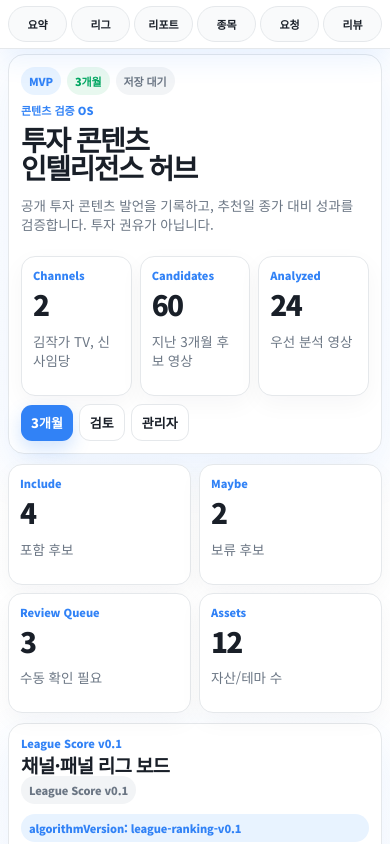
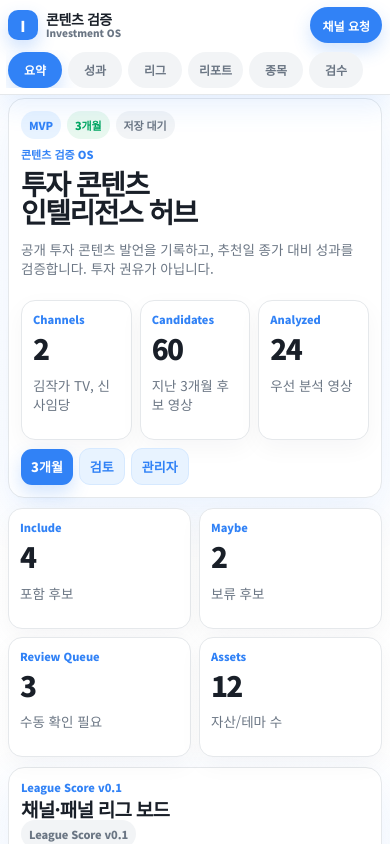
Before and after one commit to andysongpro/investment-content-dashboard, a Next.js app: page / in a window 390 px wide. Shown: the top 844 px of the page. Built offline with nearby package versions, Linux system fonts and the light colour scheme.

Commit message:
Redesign mobile global app header

```diff
--- a/app/globals.css
+++ b/app/globals.css
@@ -38,8 +38,9 @@ button, input, select, textarea {
   font: inherit;
 }
 a { color: inherit; }
-p, input, select, button, a { overflow-wrap: anywhere; }
-h1, h2, h3, strong, .label, .eyebrow, .chip, .status-chip, .admin-tab span, .admin-step strong { word-break: keep-all; overflow-wrap: normal; }
+p, input, select { overflow-wrap: anywhere; }
+button, a { overflow-wrap: normal; }
+h1, h2, h3, strong, .label, .eyebrow, .chip, .status-chip, .btn, .mobile-sticky-nav a, .admin-tab span, .admin-step strong { word-break: keep-all; overflow-wrap: normal; }
 
 .container { max-width: 1180px; margin: 0 auto; padding: 28px 20px 60px; }
 .hero { display: grid; grid-template-columns: minmax(0, 1.35fr) minmax(320px, .85fr); gap: 20px; }
@@ -73,8 +74,8 @@ p { line-height: 1.68; }
 .input, .select { width: 100%; border: 1px solid var(--line); border-radius: 14px; background: var(--toss-gray-50); color: var(--text); padding: 12px 13px; outline: none; min-height: 44px; }
 .input:focus, .select:focus { border-color: var(--accent); box-shadow: 0 0 0 4px rgba(49, 130, 246, .14); background: #fff; }
 .error { color: var(--red); font-size: 12px; margin-top: 2px; }
-.btn { border: 0; background: var(--accent); color: #fff; padding: 12px 14px; border-radius: 14px; font-weight: 950; cursor: pointer; min-height: 44px; display: inline-flex; align-items: center; justify-content: center; text-align: center; box-shadow: 0 8px 18px rgba(49, 130, 246, .22); }
-.btn.secondary { background: #fff; color: var(--text); border: 1px solid var(--line); box-shadow: none; }
+.btn { border: 0; background: var(--accent); color: #fff; padding: 12px 16px; border-radius: 14px; font-weight: 900; cursor: pointer; min-height: 44px; display: inline-flex; align-items: center; justify-content: center; text-align: center; white-space: nowrap; text-decoration: none; box-shadow: 0 8px 18px rgba(49, 130, 246, .22); }
+.btn.secondary { background: var(--toss-blue-soft); color: var(--accent); border: 1px solid #d6e9ff; box-shadow: none; }
 .btn.small { padding: 8px 10px; font-size: 12px; }
 .btn:hover { filter: brightness(1.04); }
 .kpi { display: grid; grid-template-columns: repeat(4, minmax(0,1fr)); gap: 12px; }
@@ -143,17 +144,18 @@ p { line-height: 1.68; }
 .price-journey div { display: grid; gap: 3px; }
 .price-journey span, .price-journey small, .performance-price-line span, .performance-source small, .card-disclaimer { color: var(--muted); font-size: 12px; font-weight: 800; }
 .price-journey strong { font-size: 17px; letter-spacing: -.03em; white-space: nowrap; }
-.journey-arrow { color: var(--dim); font-weight: 900; letter-spacing: -.08em; }
+.journey-arrow { min-width: 22px; color: var(--dim); font-weight: 900; text-align: center; }
 .performance-price-line { display: flex; justify-content: space-between; gap: 10px; padding: 8px 0; border-top: 1px solid var(--line); border-bottom: 1px solid var(--line); }
 .performance-source { display: grid; gap: 4px; }
 .performance-source p { margin: 0; color: var(--text); font-weight: 800; }
 .performance-detail { display: grid; gap: 8px; }
-.performance-detail summary { min-height: 32px; display: flex; align-items: center; color: var(--accent); font-size: 12px; font-weight: 950; cursor: pointer; list-style-position: inside; }
+.performance-detail summary { min-height: 34px; display: inline-flex; align-items: center; justify-content: center; width: fit-content; max-width: 100%; padding: 0 12px; border: 1px solid #d6e9ff; border-radius: 999px; background: var(--toss-blue-soft); color: var(--accent); font-size: 12px; font-weight: 900; cursor: pointer; list-style: none; white-space: nowrap; }
+.performance-detail summary::-webkit-details-marker { display: none; }
 .performance-detail[open] { padding-top: 2px; }
 .performance-detail[open] .performance-source { margin-top: 4px; }
 .card-disclaimer { margin: 0; }
 
-.mobile-sticky-nav { display: none; }
+.mobile-global-header, .mobile-sticky-nav { display: none; }
 .mobile-only { display: none; }
 
 .admin-shell { overflow-x: hidden; }
@@ -337,43 +339,108 @@ p { line-height: 1.68; }
   .timeline, .grid-4, .grid-3, .kpi, .report-grid, .performance-card-grid { grid-template-columns: repeat(2, minmax(0, 1fr)); }
   .equal-grid, .request-grid { grid-template-columns: 1fr; }
 }
-@media (max-width: 560px) {
+@media (max-width: 760px) {
   .container {
     padding: 10px 10px calc(76px + env(safe-area-inset-bottom));
     scroll-padding-top: 76px;
   }
-  html { scroll-padding-top: 64px; }
-  .mobile-sticky-nav {
+  html { scroll-padding-top: 112px; }
+  .mobile-global-header {
     position: fixed;
     top: 0;
     left: 0;
     right: auto;
     width: 100dvw;
     max-width: 100dvw;
-    z-index: 80;
+    z-index: 999;
     display: grid;
-    grid-template-columns: repeat(6, minmax(0, 1fr));
-    gap: 6px;
-    margin: 0;
-    padding: 8px 10px;
-    background: rgba(255,255,255,.98);
+    gap: 0;
+    padding: calc(4px + env(safe-area-inset-top, 0px)) 8px 6px;
+    background: rgba(255,255,255,.985);
     border-bottom: 1px solid var(--line);
-    backdrop-filter: blur(14px);
-    box-shadow: 0 10px 28px rgba(49, 130, 246, .10);
+    backdrop-filter: blur(18px);
+    box-shadow: 0 10px 28px rgba(49, 130, 246, .12);
+    transform: translateZ(0);
+    will-change: transform;
   }
-  .mobile-sticky-nav a {
-    min-height: 44px;
+  .mobile-appbar {
+    display: flex;
+    align-items: center;
+    justify-content: space-between;
+    gap: 10px;
+    min-height: 42px;
+  }
+  .mobile-brand {
+    display: inline-flex;
+    align-items: center;
+    gap: 8px;
+    min-height: 36px;
+    color: var(--text);
+    text-decoration: none;
+  }
+  .mobile-brand-mark {
+    width: 30px;
+    height: 30px;
+    flex: 0 0 auto;
     display: inline-flex;
     align-items: center;
     justify-content: center;
-    border: 1px solid var(--line);
+    border-radius: 10px;
+    background: var(--accent);
+    color: #fff;
+    font-size: 15px;
+    font-weight: 950;
+    box-shadow: 0 8px 18px rgba(49, 130, 246, .24);
+  }
+  .mobile-brand span:last-child { display: grid; gap: 1px; min-width: 0; }
+  .mobile-brand strong { font-size: 14px; line-height: 1.05; letter-spacing: -.03em; white-space: nowrap; }
+  .mobile-brand small { color: var(--muted); font-size: 10px; font-weight: 800; line-height: 1; white-space: nowrap; }
+  .mobile-appbar-cta {
+    flex: 0 0 auto;
+    min-height: 36px;
+    display: inline-flex;
+    align-items: center;
+    justify-content: center;
+    padding: 0 12px;
     border-radius: 999px;
-    background: var(--toss-gray-50);
-    color: var(--text);
+    background: var(--accent);
+    color: #fff;
     text-decoration: none;
     font-size: 12px;
     font-weight: 900;
+    white-space: nowrap;
+    box-shadow: 0 8px 18px rgba(49, 130, 246, .22);
   }
+  .mobile-sticky-nav {
+    display: flex;
+    align-items: center;
+    flex-wrap: nowrap;
+    gap: 6px;
+    margin: 4px -2px 0;
+    padding: 2px 2px 0;
+    overflow-x: auto;
+    overscroll-behavior-x: contain;
+    -webkit-overflow-scrolling: touch;
+  }
+  .mobile-sticky-nav::-webkit-scrollbar { display: none; }
+  .mobile-sticky-nav a {
+    flex: 0 0 auto;
+    min-width: 54px;
+    min-height: 36px;
+    display: inline-flex;
+    align-items: center;
+    justify-content: center;
+    border: 1px solid transparent;
+    border-radius: 999px;
+    background: var(--toss-gray-100);
+    color: var(--muted);
+    text-decoration: none;
+    font-size: 12px;
+    line-height: 1;
+    font-weight: 900;
+    white-space: nowrap;
+  }
+  .mobile-sticky-nav a:first-child { background: var(--accent); color: #fff; box-shadow: 0 8px 18px rgba(49, 130, 246, .22); }
   .panel { border-radius: 20px; }
   .block { padding: 16px; }
   .card { padding: 16px; border-radius: 18px; }
@@ -427,26 +494,28 @@ p { line-height: 1.68; }
   .admin-dot-row { flex-wrap: wrap; }
   .admin-slide-stage { border-radius: 20px; }
   .admin-shell { padding-left: 10px; padding-right: 10px; }
-  .actions { display: grid; grid-template-columns: 1fr; gap: 8px; }
+  .actions { display: flex; flex-wrap: wrap; gap: 8px; }
+  .actions .btn { flex: 0 0 auto; }
   .value-line { display: grid; grid-template-columns: 1fr; gap: 4px; padding: 10px 0; }
   .source-row { display: grid; grid-template-columns: 1fr; align-items: start; }
   .nowrap { white-space: normal; }
-  .section { margin-top: 16px; scroll-margin-top: 68px; }
-  #source-registration, #performance-board, #content-filtering, #review-queue, #league-board, #weekly-report, #asset-timeline, #channel-request { scroll-margin-top: 68px; }
+  .section { margin-top: 16px; scroll-margin-top: 112px; }
+  #source-registration, #performance-board, #content-filtering, #review-queue, #league-board, #weekly-report, #asset-timeline, #channel-request { scroll-margin-top: 112px; }
   .score-row { grid-template-columns: 80px 1fr auto; }
   .timeline-event { grid-template-columns: 12px minmax(0, 1fr); }
   .share-box .btn, .request-grid .btn { width: 100%; }
-  .mobile-compact.container { padding: 54px 8px calc(64px + env(safe-area-inset-bottom)); }
+  .mobile-compact.container { padding: 98px 8px calc(64px + env(safe-area-inset-bottom)); }
   .mobile-compact .mobile-hide { display: none !important; }
   .mobile-compact .mobile-only { display: block; }
   .mobile-compact .mobile-sticky-nav {
-    grid-template-columns: repeat(6, minmax(0, 1fr));
-    gap: 4px;
-    padding: 6px 8px;
+    gap: 6px;
+    padding: 2px 2px 0;
   }
   .mobile-compact .mobile-sticky-nav a {
+    min-width: 54px;
     min-height: 36px;
-    font-size: 11px;
+    padding: 0 10px;
+    font-size: 12px;
   }
   .mobile-compact .hero,
   .mobile-compact .stack,
@@ -526,9 +595,9 @@ p { line-height: 1.68; }
   .mobile-compact .admin-kpi,
   .mobile-compact .timeline,
   .mobile-compact .grid-4,
-  .mobile-compact .performance-card-grid,
   .mobile-compact .league-grid,
   .mobile-compact .equal-grid { grid-template-columns: repeat(2, minmax(0, 1fr)); }
+  .mobile-compact .performance-card-grid { grid-template-columns: 1fr; }
   .mobile-compact .hero .grid-3,
   .mobile-compact .grid-3.mini-grid,
   .mobile-compact .movement-grid,
@@ -552,21 +621,21 @@ p { line-height: 1.68; }
     box-shadow: 0 0 0 4px rgba(49, 130, 246, .12);
   }
   .mobile-compact .performance-summary-card {
-    padding: 10px;
-    border-radius: 14px;
-    gap: 8px;
+    padding: 14px;
+    border-radius: 18px;
+    gap: 10px;
   }
-  .mobile-compact .performance-headline strong { font-size: 24px; }
-  .mobile-compact .performance-headline { align-items: center; gap: 8px; }
-  .mobile-compact .price-journey { padding: 8px; gap: 5px; }
-  .mobile-compact .price-journey strong { font-size: 13px; }
+  .mobile-compact .performance-headline strong { font-size: 30px; }
+  .mobile-compact .performance-headline { align-items: flex-end; gap: 10px; }
+  .mobile-compact .price-journey { padding: 10px; gap: 8px; }
+  .mobile-compact .price-journey strong { font-size: 15px; }
   .mobile-compact .price-journey span,
   .mobile-compact .price-journey small,
   .mobile-compact .performance-price-line span,
   .mobile-compact .performance-source small,
   .mobile-compact .performance-detail summary,
-  .mobile-compact .card-disclaimer { font-size: 10.5px; }
-  .mobile-compact .performance-detail:not([open]) { margin-top: -2px; }
-  .mobile-compact .performance-detail summary { min-height: 28px; }
+  .mobile-compact .card-disclaimer { font-size: 11.5px; }
+  .mobile-compact .performance-detail:not([open]) { margin-top: 0; }
+  .mobile-compact .performance-detail summary { min-height: 34px; padding: 0 12px; }
   .mobile-compact .journey-arrow { font-size: 11px; }
 }
--- a/app/page.jsx
+++ b/app/page.jsx
@@ -222,14 +222,23 @@ export default function Page() {
 
   return (
     <main id="top" className="container mobile-compact">
+      <header className="mobile-global-header" aria-label="모바일 글로벌 메뉴">
+        <div className="mobile-appbar">
+          <a className="mobile-brand" href="#top" aria-label="투자 콘텐츠 인텔리전스 허브 홈으로 이동">
+            <span className="mobile-brand-mark">I</span>
+            <span><strong>콘텐츠 검증</strong><small>Investment OS</small></span>
+          </a>
+          <a className="mobile-appbar-cta" href="#channel-request">채널 요청</a>
+        </div>
         <nav className="mobile-sticky-nav" aria-label="모바일 섹션 바로가기">
           <a href="#top">요약</a>
+          <a href="#performance-board">성과</a>
           <a href="#league-board">리그</a>
           <a href="#weekly-report">리포트</a>
           <a href="#asset-timeline">종목</a>
-        <a href="#channel-request">요청</a>
-        <a href="#review-queue">리뷰</a>
+          <a href="#review-queue">검수</a>
         </nav>
+      </header>
       <section className="hero panel panel-strong block">
         <div className="stack">
           <div className="row">
@@ -461,7 +470,7 @@ function PerformanceSummaryCard({ item, featured, channelLabel }) {
 
     <div className="price-journey" aria-label="추천일 가격과 현재 가격 비교">
       <div><span>추천일</span><strong>{formatWon(item.recClose)}</strong><small>{item.date}</small></div>
-      <span className="journey-arrow">────▶</span>
+      <span className="journey-arrow">→</span>
       <div><span>현재</span><strong>{formatWon(item.latest)}</strong><small>{item.latestDate}</small></div>
     </div>
 
```
Also changed, not shown: tests/mobile-browser-smoke.js (+8 -5 lines), tests/multichannel-responsive-smoke.js (+2 -2 lines), tests/prod-multichannel-responsive-smoke.js (+6 -4 lines), tests/prod-responsive-smoke.js (+1 -1 lines), tests/smoke.js (+1 -1 lines). Lines whose indentation alone changed are shown as unchanged.
